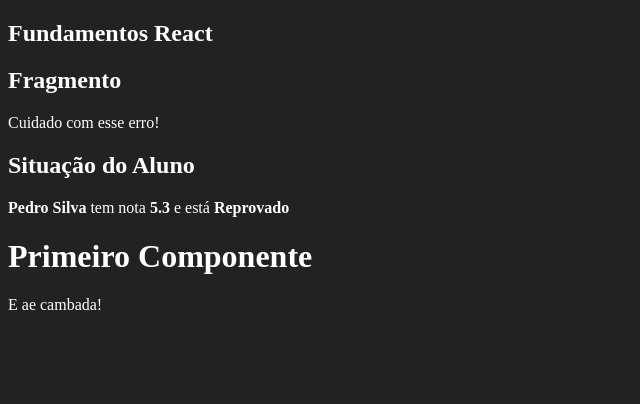
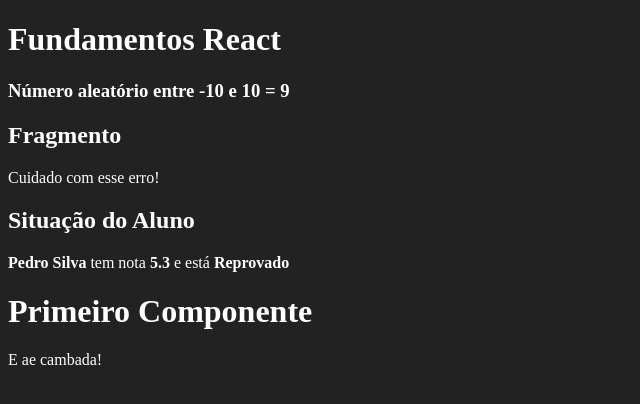
Before and after one commit to maddogxx/cursoreactjs, a React (Create React App) app in the folder fundamentos-react/: page / in a window 1280 px wide. Shown: the top 404 px of the page, without its empty margins (0-640 px from the left). Built offline with nearby package versions, Linux system fonts and the light colour scheme.

Commit message:
20. Desafio Número Aleatório

```diff
--- a/fundamentos-react/src/App.jsx
+++ b/fundamentos-react/src/App.jsx
@@ -3,11 +3,14 @@
 import Primeiro from './componentes/basicos/Primeiro'
 import CompParametro from './componentes/basicos/ComParametro'
 import Fragmento from './componentes/basicos/Fragmento'
+import Aleatorio from "./componentes/basicos/Aleatorio";
+
 
 // Forma reduzida usando arrow function
 export default () => (
     <div id="app">
-        <h2>Fundamentos React</h2>
+        <h1>Fundamentos React</h1>
+        <Aleatorio min={-10} max={10} />
         <Fragmento/>
         <CompParametro titulo="Situação do Aluno" aluno="Pedro Silva" nota={5.3} />
         <Primeiro/>
--- /dev/null
+++ b/fundamentos-react/src/componentes/basicos/Aleatorio.jsx
@@ -0,0 +1,9 @@
+import React from "react";
+
+export default function Aleatorio(props) {
+    const aux = Math.floor(Math.random() * (props.max - props.min + 1) + props.min)
+
+    return (
+        <h3>Número aleatório entre { props.min } e { props.max } = { aux } </h3>
+    );
+}
```
